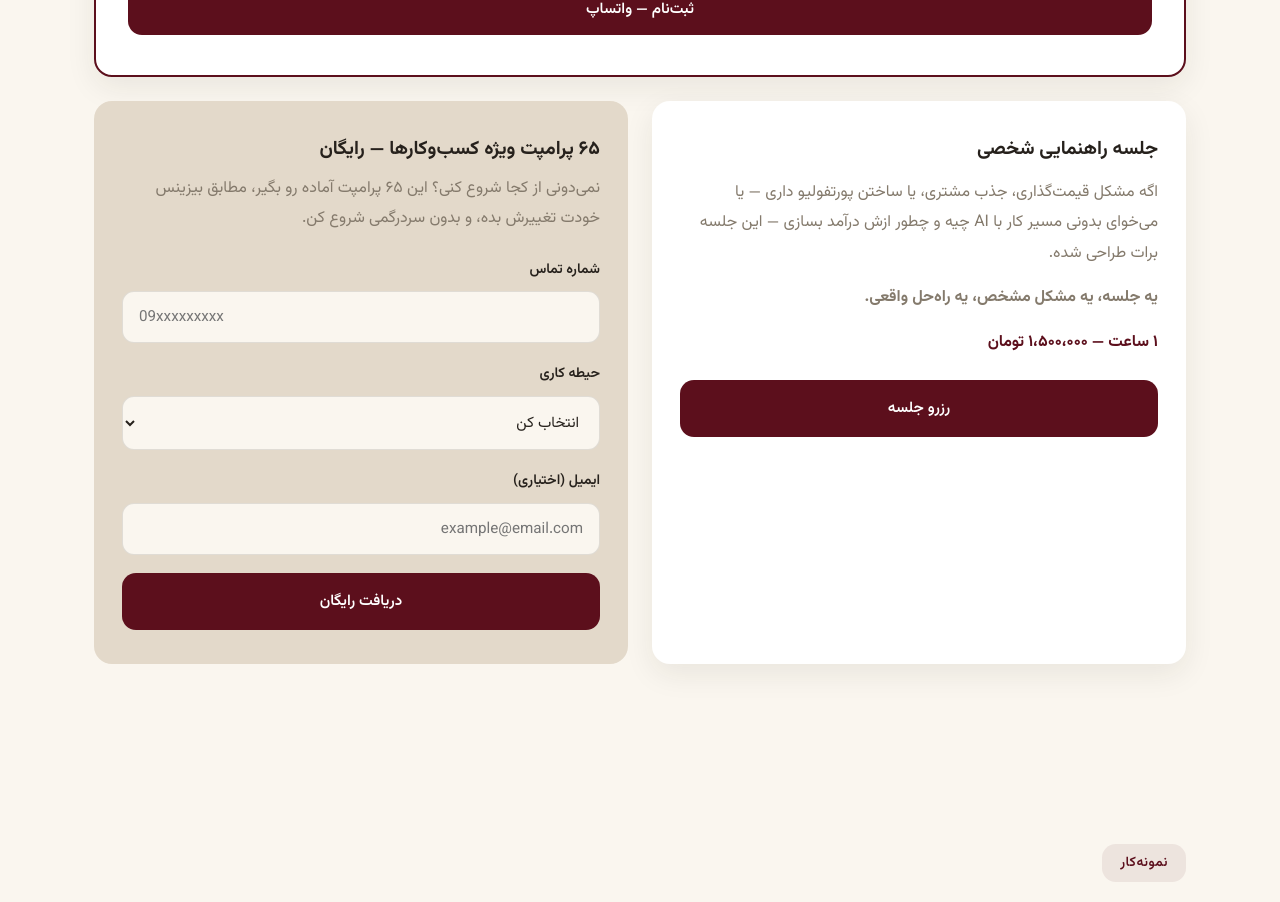
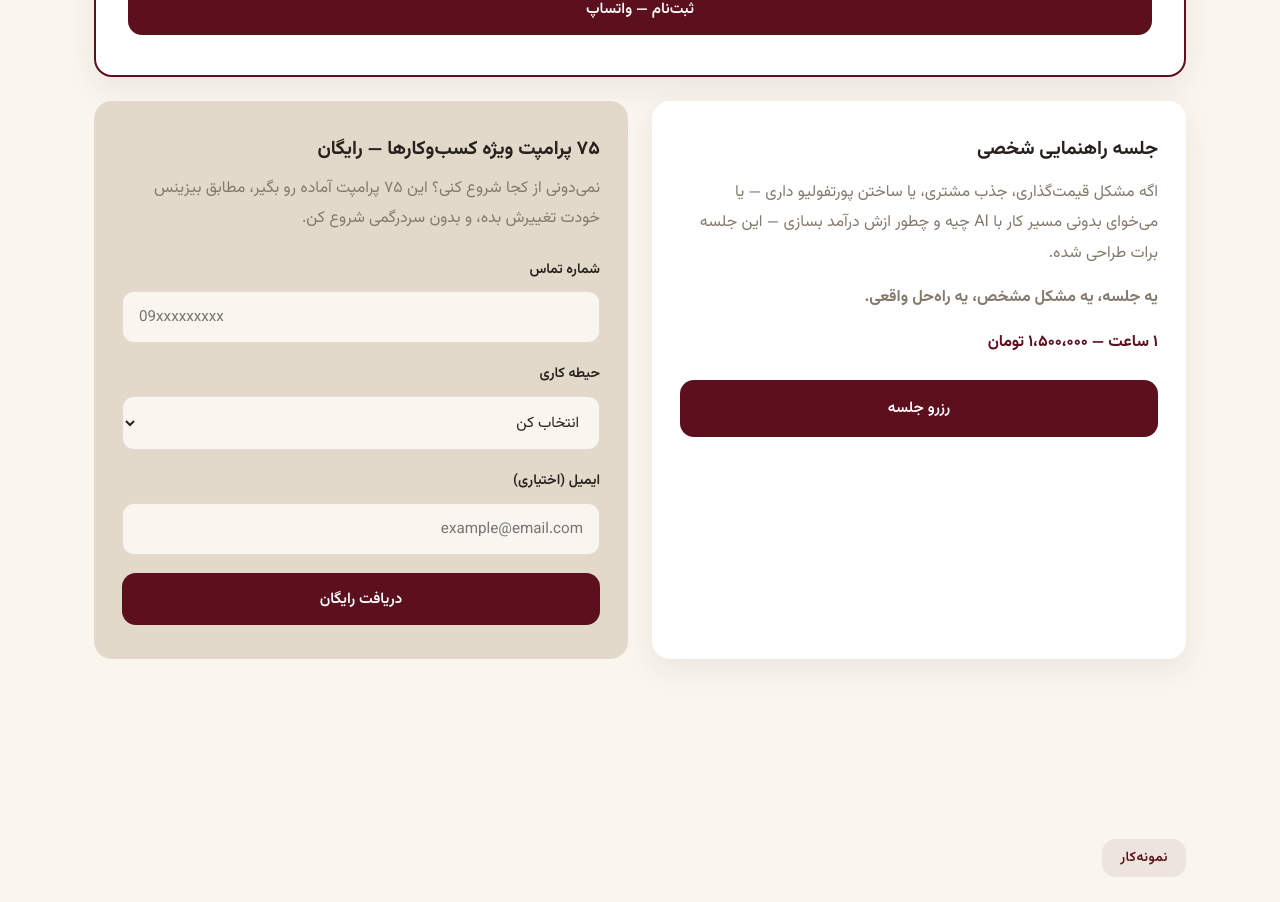
Before and after one commit to elibahrami1995-oss/elnaz-site, a Next.js app: page / in a window 1280 px wide. Shown: the part 5920-6822 px from the top of the page. Built offline with nearby package versions, Linux system fonts and the light colour scheme.

Commit message:
اصلاح عدد پرامپت‌ها از ۶۵ به ۷۵ و اتصال فایل به فرم

```diff
--- a/app/components/EducationSection.tsx
+++ b/app/components/EducationSection.tsx
@@ -25,13 +25,20 @@ export default function EducationSection() {
     e.preventDefault()
     const form = e.currentTarget
     const lines = [
-      'سلام، می‌خوام پکیج ۶۵ پرامپت رایگان رو دریافت کنم:',
+      'سلام، می‌خوام پکیج ۷۵ پرامپت رایگان رو دریافت کنم:',
       `شماره تماس: ${(form.elements.namedItem('promptphone') as HTMLInputElement).value}`,
       `حیطه کاری: ${(form.elements.namedItem('promptcategory') as HTMLSelectElement).value}`,
     ]
     const email = (form.elements.namedItem('promptemail') as HTMLInputElement).value
     if (email) lines.push(`ایمیل: ${email}`)
     window.open(`https://wa.me/989304009383?text=${encodeURIComponent(lines.join('\n'))}`, '_blank')
+
+    const link = document.createElement('a')
+    link.href = '/75-prompts.pdf'
+    link.download = '75-پرامپت-رایگان.pdf'
+    document.body.appendChild(link)
+    link.click()
+    document.body.removeChild(link)
   }
 
   return (
@@ -150,8 +157,8 @@ export default function EducationSection() {
           </div>
 
           <div className="lead-magnet">
-            <h4>۶۵ پرامپت ویژه کسب‌وکارها — رایگان</h4>
-            <p>نمی‌دونی از کجا شروع کنی؟ این ۶۵ پرامپت آماده رو بگیر، مطابق بیزینس خودت تغییرش بده، و بدون سردرگمی شروع کن.</p>
+            <h4>۷۵ پرامپت ویژه کسب‌وکارها — رایگان</h4>
+            <p>نمی‌دونی از کجا شروع کنی؟ این ۷۵ پرامپت آماده رو بگیر، مطابق بیزینس خودت تغییرش بده، و بدون سردرگمی شروع کن.</p>
             <form onSubmit={handlePromptForm}>
               <div className="form-group">
                 <label htmlFor="promptphone">شماره تماس</label>
@@ -173,7 +180,7 @@ export default function EducationSection() {
                 <label htmlFor="promptemail">ایمیل (اختیاری)</label>
                 <input type="email" id="promptemail" name="promptemail" placeholder="example@email.com" />
               </div>
-              <a href="/downloads/prompt-booklet.pdf" download className="btn btn-gold btn-block" style={{display:'block',textAlign:'center'}}>دریافت رایگان</a>
+              <button type="submit" className="btn btn-gold btn-block">دریافت رایگان</button>
             </form>
           </div>
         </div>
```
Also changed, not shown: 1 other file (tests, documents, lock files or other folders).
